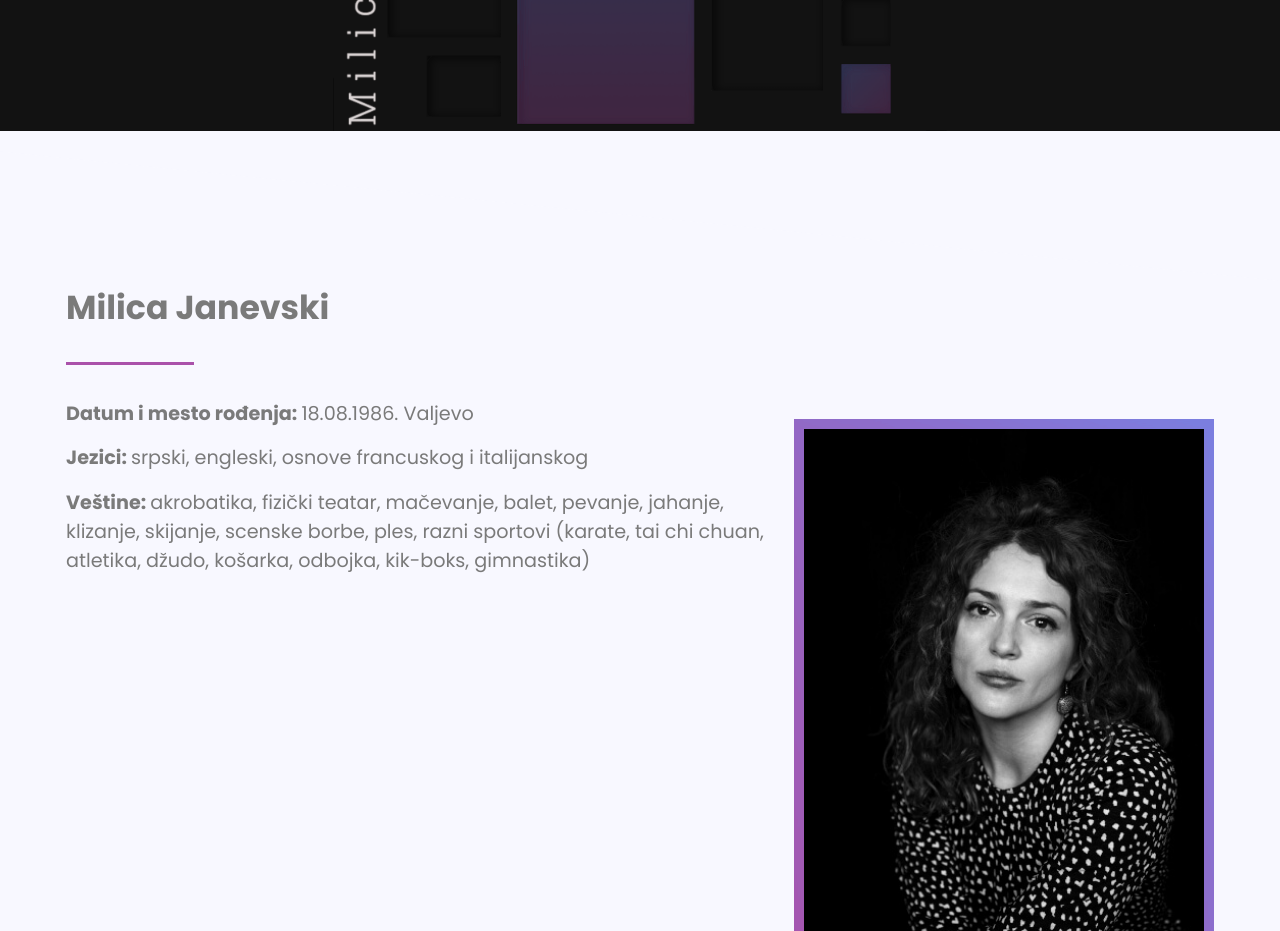
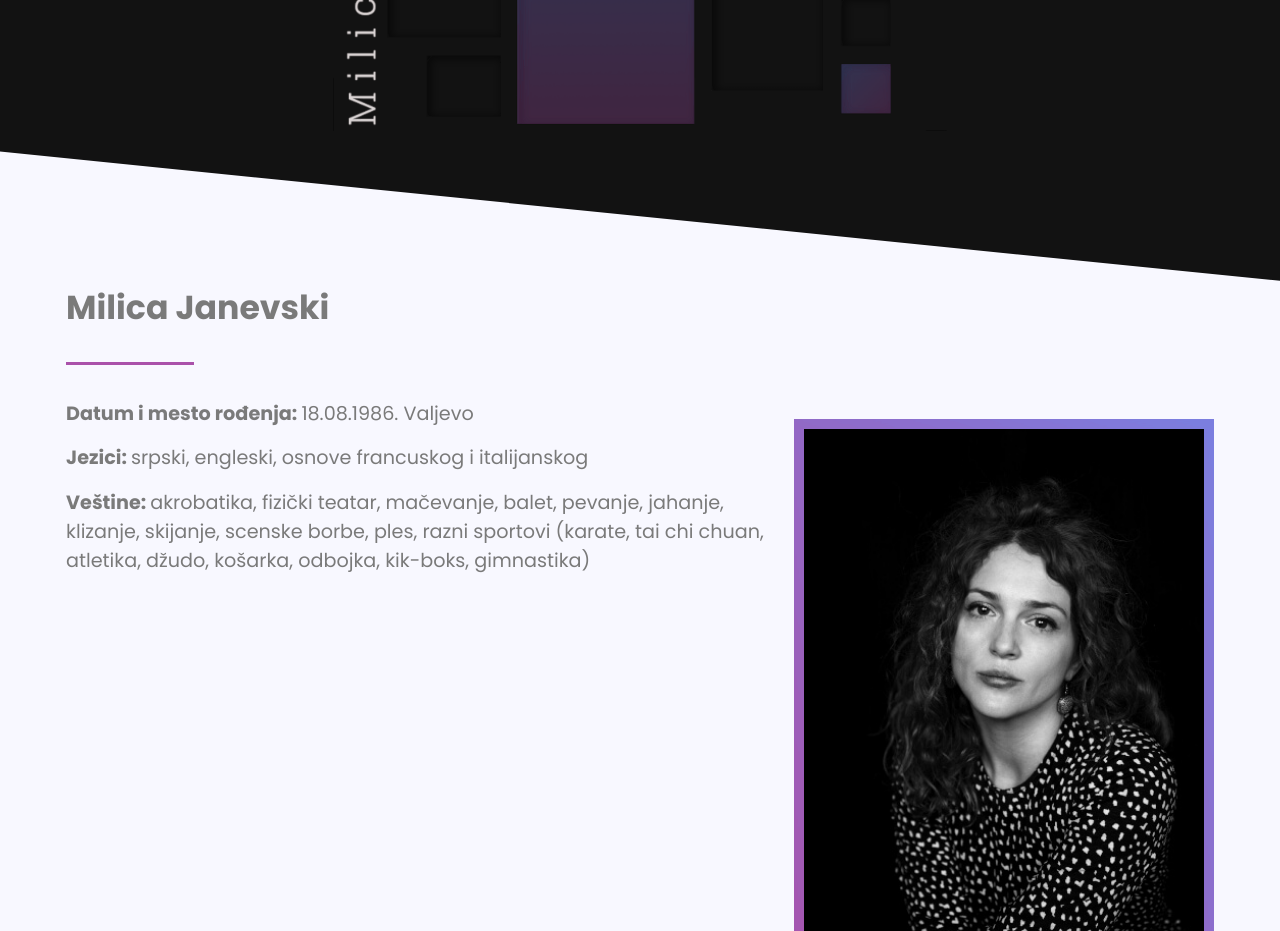
Before and after one commit to vukovicdusan/milicajanevski, a Next.js app: page / in a window 1280 px wide. Shown: the part 780-1711 px from the top of the page. Built offline with nearby package versions, Linux system fonts and the light colour scheme.

Commit message:
changed the color of shapedivider in bio on top

```diff
--- a/components/Bio.jsx
+++ b/components/Bio.jsx
@@ -16,7 +16,7 @@ const Bio = (props) => {
 		<>
 			<div className={styles.bioBackgroundLight}>
 				<ShapeDivider
-					background={"light"}
+					background={"dark"}
 					position={"top"}
 				></ShapeDivider>
 				<Wrapper>
```
